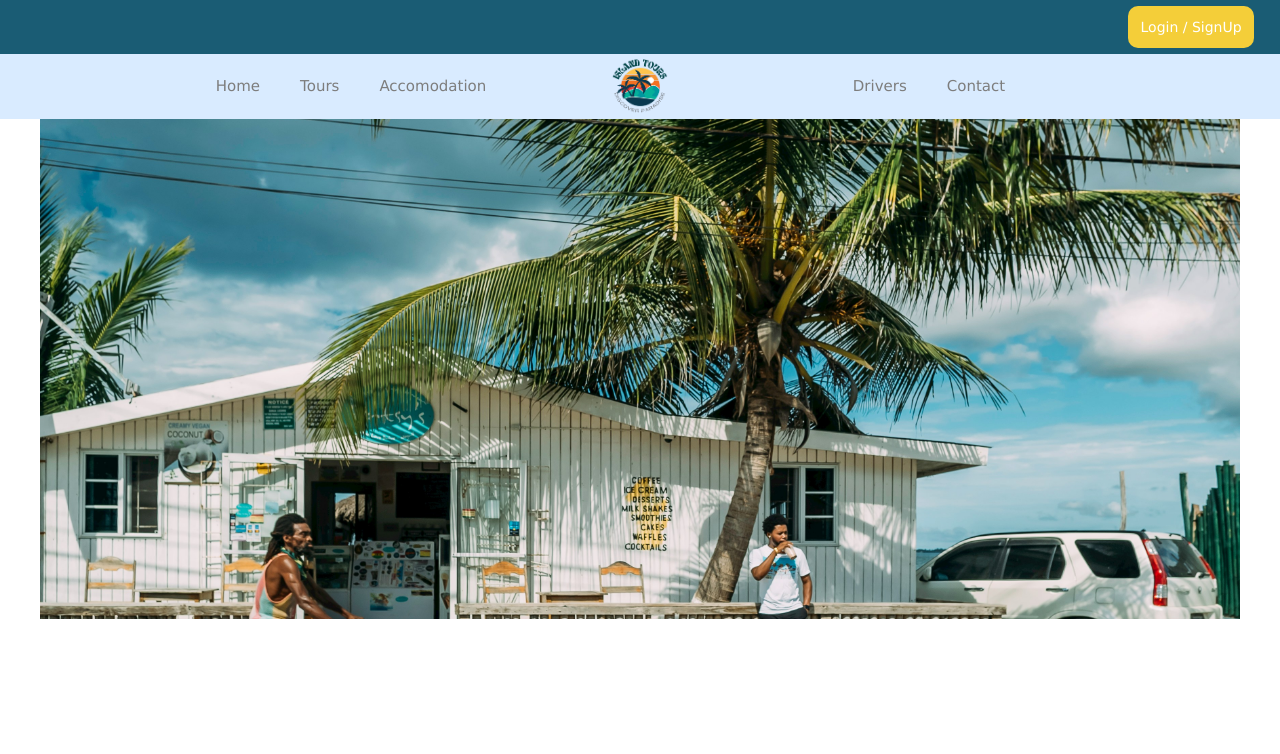
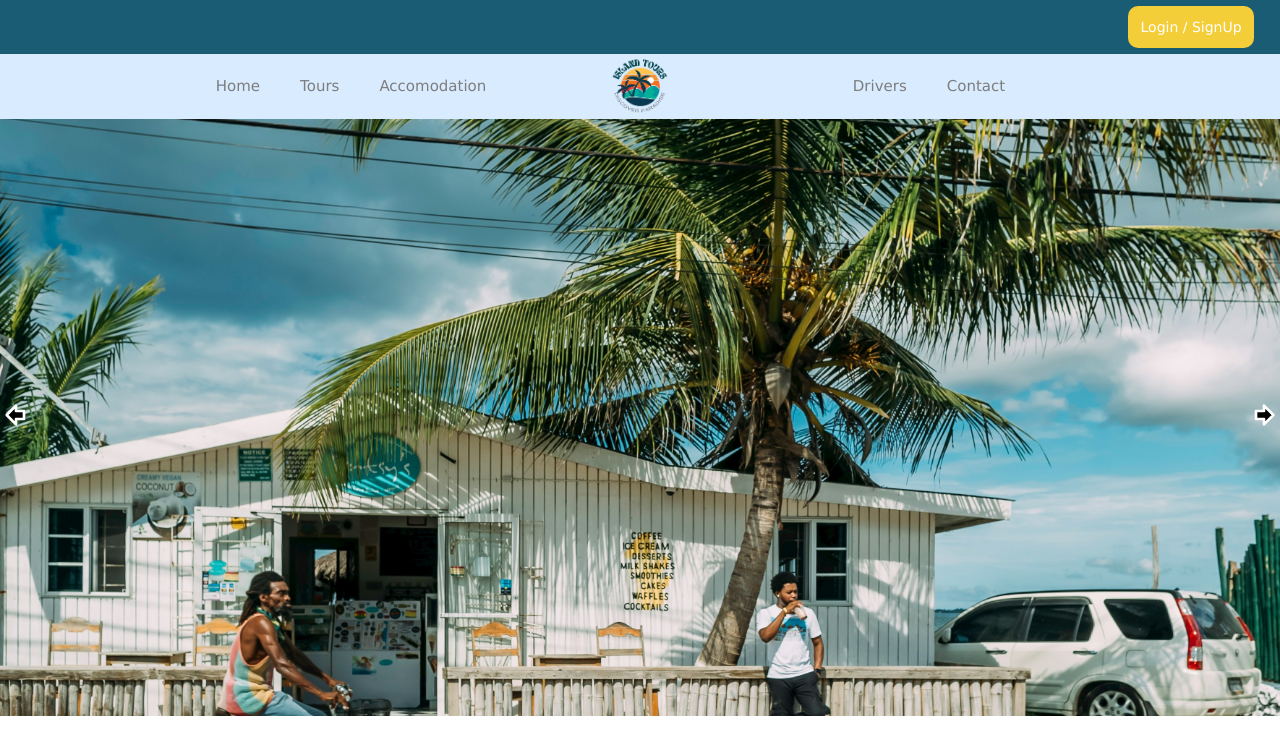
Before and after one commit to mhc-cs/cs-316-project-tropical-traversers, a Next.js app in the folder tropical_traverse/: page / in a window 1280 px wide. Shown: the top 754 px of the page. Built offline with nearby package versions, Linux system fonts and the light colour scheme.

Commit message:
added the arrow functionality

```diff
--- a/tropical_traverse/src/app/components/carousel.css
+++ b/tropical_traverse/src/app/components/carousel.css
@@ -1,13 +1,58 @@
-.slider{
-    max-width: 1200px;
-    width: 100%;
-    height: 500px;
-    margin: 0 auto;
+/* ensure all the styles have a border box */
+*,
+*::before,
+*::after{
+    box-sizing: border-box;
 }
 
-.slider_image{
-    object-fit: cover;
+/* style for the carousel box area */
+.carousel{
+    max-width: 100%;
+    max-height: 100%;
     width: 100%;
     height: 100%;
+    margin: 0 auto;
+    position: relative;
+}
+
+/* style for each image in the carousel */
+.carousel_image{
+    object-fit:cover;
+    width: 100%;
+    height: auto;
+    aspect-ratio: 6/2.8;
     display: block;
 }
+
+/* style for arrow buttons in the carousel */
+.carousel_button{
+    all: unset;
+    display: block;
+    position: absolute;
+    top: 0;
+    bottom: 0;
+    padding: 1 rem;
+    cursor: pointer;
+}
+
+/* on hover, the button background area of the button should turn black */
+.carousel_button:hover{
+    background-color: black;
+    opacity: 0.2;
+}
+
+.carousel_button > * {
+    stroke: white;
+    fill: black;
+    width: 2rem;
+    height: auto;
+}
+
+/* position arrows at respective posotions*/
+.right{
+    right: 0;
+}
+
+.left{
+    left: 0;
+}
--- a/tropical_traverse/src/app/components/carousel.tsx
+++ b/tropical_traverse/src/app/components/carousel.tsx
@@ -10,15 +10,32 @@ type ImageSliderProps = {
     imageURLs: StaticImageData[]
 }
 
+
 export default function Carousel({ imageURLs }: ImageSliderProps){
     const [imageIndex, setImageIndex] = useState(0)
 
+    // function with algorithm to move a current image to the previous image
+    function previousImage(){
+        setImageIndex( index => {
+            if (imageIndex === 0) return imageURLs.length - 1
+            else return index - 1
+        })
+    }
+
+// function with algorithm to move a current image to the next image
+function nextImage(){
+    setImageIndex( index  => {
+        if (imageIndex === imageURLs.length - 1) return 0
+        else return index + 1
+    })
+}
+
     return(
         <>
-        <div className="slider">
-            <Image className="slider_image" src={imageURLs[imageIndex]} alt={'company logo'}/>
-            <button><ArrowBigLeft/></button>
-            <button><ArrowBigRight/></button>
+        <div className="carousel">
+            <Image className="carousel_image" src={imageURLs[imageIndex]} alt={'company logo'}/>
+            <button onClick={previousImage} className="carousel_button left"><ArrowBigLeft/></button>
+            <button onClick={nextImage} className="carousel_button right"><ArrowBigRight/></button>
         </div>
         </>
     );
```
